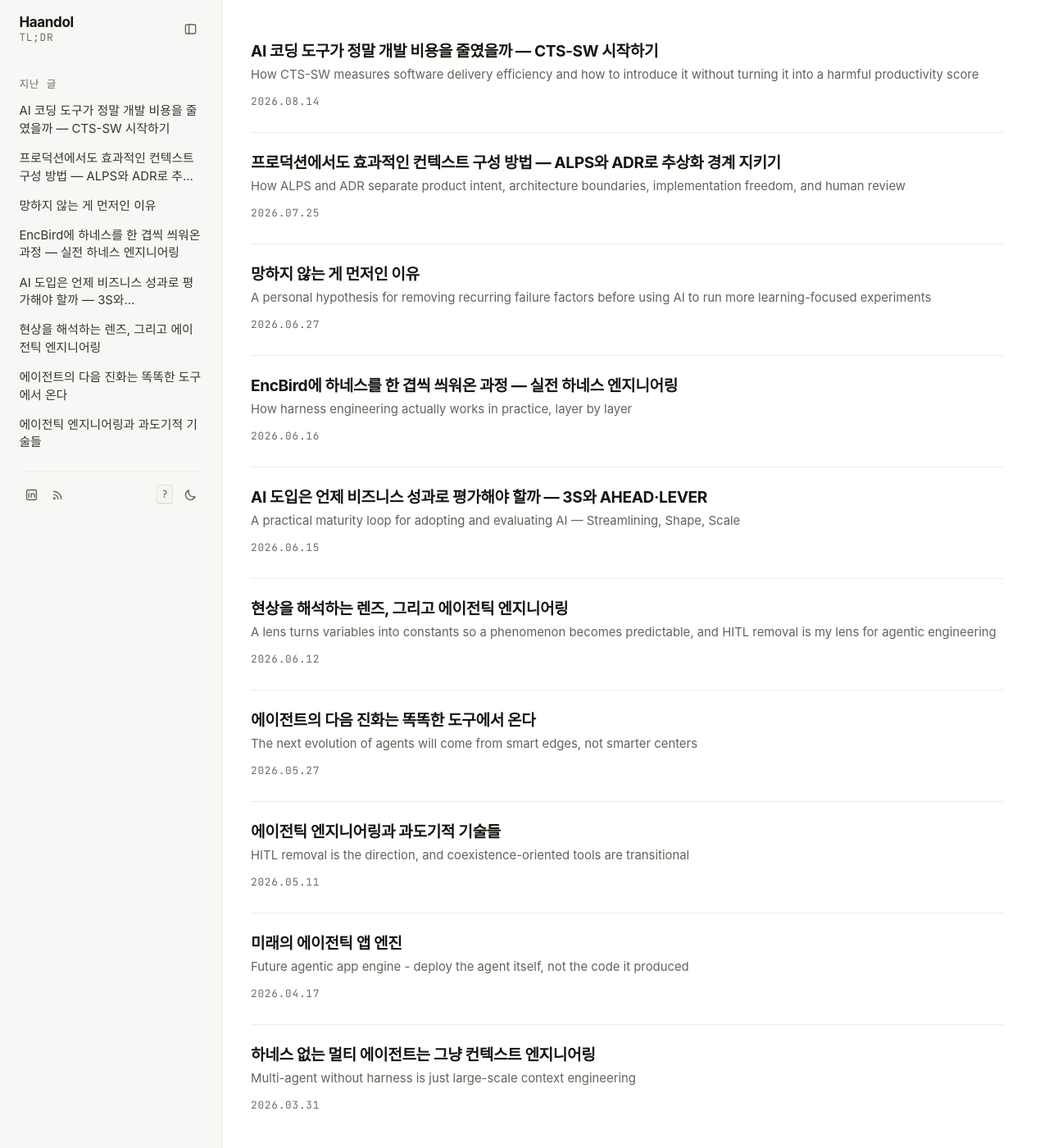
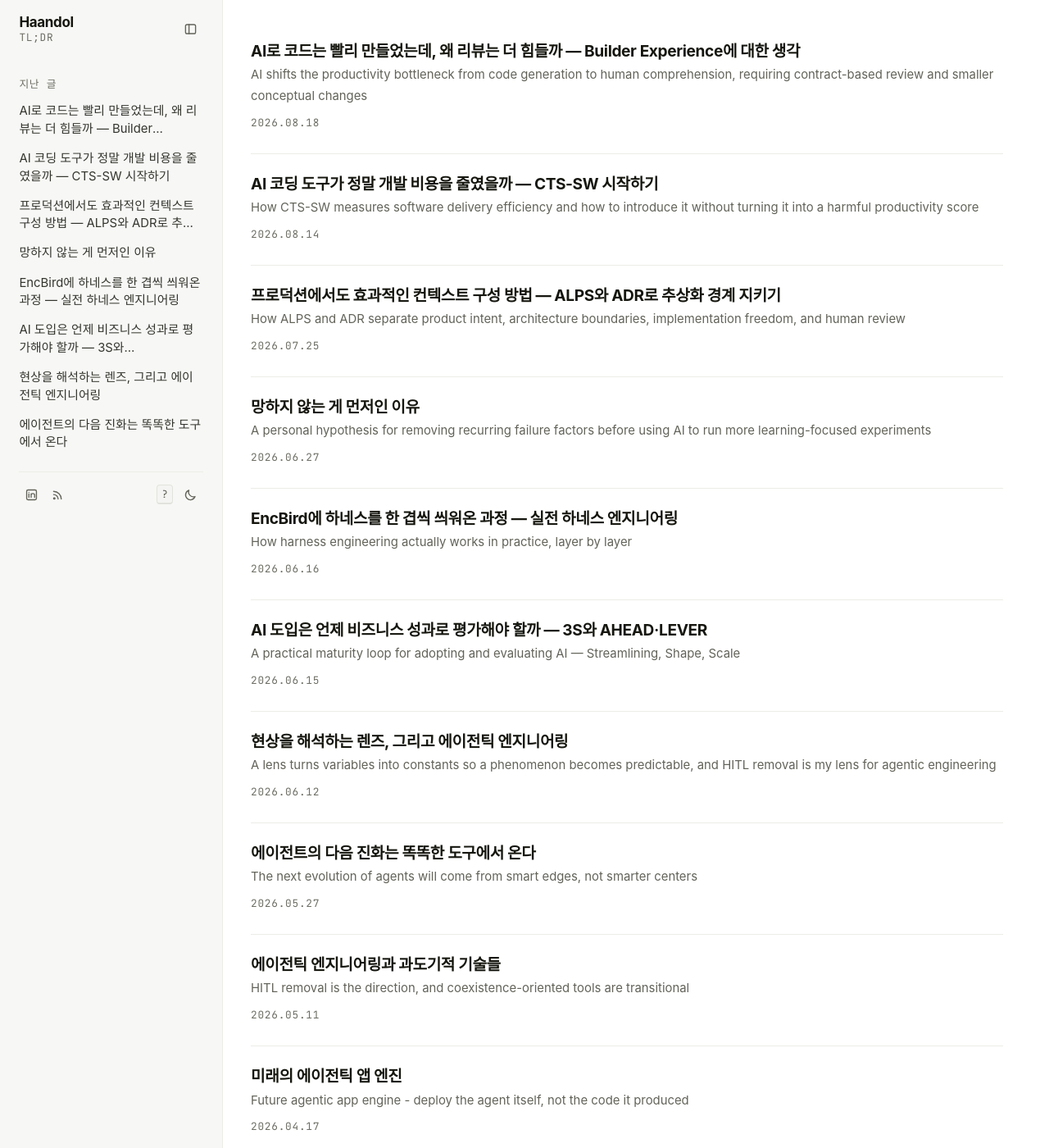
Before and after one commit to haandol/haandol.github.com, a Jekyll site: the page built from index.html, in a window 1280 px wide and 1400 px high. Shown: the whole window at 82% size. Built offline with Jekyll 4.4.1, drawn with Linux system fonts in a browser that asks for light colours; some web fonts are replaced; the list of posts is cut into pages by our own code; some of the changed lines change nothing that is shown.

Commit message:
AI 시대 Builder Experience 글 추가

````diff
--- /dev/null
+++ b/_posts/2026-08-18-ai-era-builder-experience.md
@@ -0,0 +1,245 @@
+---
+layout: post
+title: "AI로 코드는 빨리 만들었는데, 왜 리뷰는 더 힘들까 — Builder Experience에 대한 생각"
+excerpt: AI shifts the productivity bottleneck from code generation to human comprehension, requiring contract-based review and smaller conceptual changes
+author: haandol
+email: ldg55d@gmail.com
+tags: ai agent builder-experience developer-experience cognitive-load hitl code-review
+publish: true
+---
+
+## TL;DR
+
+- AI는 구현의 집중 시간을 리뷰의 인지부하로 옮긴다.
+- Builder Experience의 병목은 사람의 이해 속도다.
+- 계약 기반 리뷰가 HITL 제거에 더 유리해 보인다.
+
+## 시작하며
+
+얼마 전 Max Kanat-Alexander의 Developer Experience 글을 읽었다.[^1]
+
+좋은 Developer Experience를 만들려면 `Cycle Time`, `Focus/Flow`, `Cognitive Load`를 줄여야 한다는 내용이다. 개발자가 생각한 것을 결과로 확인하기까지의 시간을 줄이고, 집중을 깨뜨리는 일을 없애고, 작업에 필요한 지식과 판단의 수를 줄이라는 이야기다.
+
+이 글을 읽으면서 요즘 코딩 에이전트를 쓰는 경험은 어디에 넣어야 할지 생각해봤다.
+
+개인 프로젝트에서 Agent에게 작업을 맡기고 나면 구현을 기다리는 시간은 거의 문제가 되지 않는다. 하나를 실행해두고 다른 문서를 보거나 다른 작업을 시작하면 된다.
+
+문제는 작업이 끝난 다음이다.
+
+몇 개의 Agent가 만든 변경이 쌓이면 코드는 이미 완성되어 있는데 내가 리뷰하지 못해서 다음으로 넘어가지 못하는 상황이 생긴다. 코드를 만드는 시간은 크게 줄었는데, 이상하게 피로도는 줄지 않는 이유도 여기에 있는 것 같다.
+
+코드를 직접 작성하지 않더라도 자연어로 의도를 설명하고 결과를 만들 수 있게 되면서, 이런 경험은 개발자만의 이야기도 아니게 되었다.
+
+여기서는 **의도를 AI를 통해 실제 결과물로 바꾸는 사람**을 Builder라고 부르려고 한다. AI 시대의 Developer Experience를 조금 넓혀서 Builder Experience라고 생각해보는 셈이다.
+
+## 1. 길게 집중해야 하는 시간은 줄었다
+
+Paul Graham은 Maker's Schedule과 Manager's Schedule을 구분했다.[^2]
+
+Manager의 일정은 한 시간 단위로 나눌 수 있지만, 무언가를 만드는 사람은 하나의 문제를 머릿속에 올리는 데 시간이 걸리므로 반나절 정도의 덩어리 시간이 필요하다는 이야기다.
+
+전통적인 개발은 이 설명에 잘 들어맞았다.
+
+주변 코드를 읽고, 요구사항과 제약을 이해하고, 머릿속에 동작 방식을 올린다. 그 상태를 유지하면서 코드를 작성하고 테스트한다.
+
+중간에 회의가 하나 들어오면 단순히 한 시간을 잃는 것이 아니었다. 아직 코드로 다 옮기지 못한 머릿속의 상태도 함께 잃고, 자리로 돌아와서 다시 코드를 읽어야 했다.
+
+Agent를 사용하면 이 과정이 나뉜다.
+
+사람이 의도와 제약을 전달한 뒤에는 Agent가 코드를 탐색하고 구현하고 테스트한다. 그동안 사람은 다른 일을 할 수 있고, 잠깐 자리를 비운다고 해서 Agent가 읽어둔 파일과 작업 상태까지 사라지지는 않는다.
+
+그래서 적어도 **구현하는 시간**은 예전보다 컨텍스트 스위칭에 관대해졌다.
+
+Maker에게 Manager처럼 한 시간 단위로 일할 수 있는 여지가 조금 생긴 셈이다. 물론 요구사항을 정하거나 결과를 판단하는 일에는 여전히 긴 집중이 필요하지만, 구현 내내 같은 코드를 머릿속에 붙들고 있을 필요는 줄었다.
+
+처음에는 이 변화가 그냥 좋은 일이라고 생각했다.
+
+그런데 Agent를 여러 개 돌리기 시작하면 구현 중에 사라진 인지부하가 없어진 것이 아니라, 결과를 확인하는 시점으로 몰렸다는 것을 알게 된다.
+
+## 2. 이해는 구현 과정에서 조금씩 쌓이던 일이었다
+
+예전에는 코드를 작성하는 시간이 길었다.
+
+그 시간 동안 작성할 코드와 주변 코드를 계속 읽었다. 구현하면서 선택지를 하나씩 결정했고, 테스트가 실패하면 머릿속의 동작 방식도 같이 고쳤다.
+
+코드를 다 작성했을 때는 왜 이런 구조를 선택했고 어디가 위험한지를 대략 알고 있었다. 코드 이해가 별도의 작업이라기보다 구현 과정에서 조금씩 쌓이는 부산물에 가까웠다.
+
+AI 개발에서는 완성된 결과를 먼저 받는다.
+
+사람은 이미 만들어진 코드 앞에서 Agent가 무엇을 읽었고, 어떤 가정을 했고, 왜 이런 구현을 골랐는지를 거꾸로 따라간다. Agent가 몇십 분 동안 만든 변경을 사람이 비슷한 시간 안에 이해할 수 있으리라는 보장도 없다.
+
+PR이 클수록 힘들다는 익숙한 문제와도 조금 다르다.
+
+예전의 큰 PR은 적어도 작성자 한 명은 내용을 알고 있었다. 지금은 작성자 역할을 한 Agent와 최종 책임을 질 사람 사이에 이해의 차이가 처음부터 생긴다.
+
+Agent를 여러 개 병렬로 실행해도 이 차이는 줄어들지 않는다. 오히려 읽지 않은 변경만 더 빠르게 쌓인다.
+
+그래서 현재의 HITL은 품질을 지키는 장치이면서 동시에 처리량을 제한하는 부분이 된다.[^3] 사람이 모든 코드를 이해해야 다음 단계로 넘어갈 수 있다면, 전체 개발 속도는 결국 사람이 코드를 읽을 수 있는 속도에 맞춰진다.
+
+개인적으로 Builder Experience에서 가장 먼저 줄여야 할 것도 이 부분이라고 생각한다.
+
+코드를 더 빨리 생성하는 방법은 이미 많다. 이제는 Agent가 만든 결과를 사람이 어느 정도까지 이해해야 하고, 무엇을 보고 신뢰할 것인지를 다시 정해야 한다.
+
+## 3. 인지부하를 줄이는 두 가지 방법
+
+현재는 크게 두 가지 방법이 가능해 보인다.
+
+하나는 모든 구현 내용을 이해하려는 시도를 포기하고 계약과 검증 결과를 보는 방법이다. 다른 하나는 사람이 코드를 계속 이해할 수 있도록 생성 단위를 작게 만드는 방법이다.
+
+둘 중 하나만 써야 하는 것은 아니다. 코드의 위험도와 현재 테스트 수준에 따라 섞어서 쓸 수 있다.
+
+### 계약을 보고 리뷰하기
+
+첫 번째 방법에서는 사람이 이해할 대상을 코드에서 계약으로 옮긴다.
+
+사람이 먼저 정할 내용은 생각보다 많지 않다.
+
+- 사용자에게 보여야 하는 동작
+- 항상 지켜져야 하는 조건
+- 넘으면 안 되는 아키텍처 경계
+- Agent가 알아서 정해도 되는 부분
+- 어떤 상황에서 다시 사람에게 물어볼지
+
+여기서 처음부터 완벽한 문서를 만들려고 하면 다시 사람이 구현을 미리 하는 것과 비슷해진다.
+
+코드를 열어보기 전에는 알 수 없는 제약도 많고, 알고리즘이나 클래스 구조까지 지정하면 Agent에게 맡길 수 있는 부분도 줄어든다. 사람은 얇은 의도와 판정 기준을 주고, Agent가 저장소를 탐색하면서 발견한 사실을 다시 계약에 반영하는 편이 낫다.
+
+그중 다음 구현에서도 유지되어야 할 내용만 PRD나 ADR로 올린다. 이번 구현 안에서만 의미가 있는 자료구조나 함수 분리는 코드에 남겨두면 된다.[^4]
+
+Agent는 계약을 기준으로 구현하고 테스트한 뒤, 요구사항별로 무엇을 만족했고 무엇으로 검증했는지를 정리한다.
+
+예를 들어 결제 코드 전체를 읽기 전에 아래 정도를 먼저 확인하는 식이다.
+
+```text
+요구사항
+같은 payment_id는 두 번 결제되지 않는다.
+
+검증
+- duplicate_webhook_does_not_charge_twice: PASS
+- retry_after_timeout_returns_previous_result: PASS
+
+Agent가 정한 내용
+- 기존 Redis cluster에 idempotency key 저장
+- 현재 ADR에서 허용하는 범위 안의 결정
+```
+
+구현 세부를 전혀 보지 않겠다는 뜻은 아니다.
+
+먼저 요구사항과 테스트를 보고, Agent가 계약에 없던 중요한 결정을 내렸는지 확인한다. 증거가 부족하거나 위험도가 높은 부분만 실제 코드로 내려가면 된다.
+
+테스트가 틀렸거나 계약에서 요구사항을 빼먹었다면 여전히 문제가 생긴다. 그래도 검토 범위를 코드 전체에서 요구사항, 테스트, 예외로 줄일 수 있다는 점은 꽤 크다.
+
+### 사람이 이해할 크기로 나누기
+
+계약과 테스트만으로 승인하기 어려운 코드도 있다.
+
+보안, 결제, 데이터 마이그레이션처럼 구현 방식이 위험에 직접 연결되는 영역이 그렇다. 테스트가 부족한 오래된 코드베이스도 당분간은 사람이 코드를 읽어야 한다.
+
+이 경우에는 파일 수보다 **한 번에 새로 이해해야 하는 개념의 수**를 줄이는 것이 중요하다.
+
+예를 들어 결제 기능 전체를 하나의 PR로 만들기보다 아래처럼 나눌 수 있다.
+
+```text
+PR 1 - Payment 상태 모델 추가
+PR 2 - 외부 결제사를 Port 뒤로 격리
+PR 3 - 중복 결제 방지
+PR 4 - Webhook으로 최종 상태 확정
+```
+
+각 PR에서 왜 필요한 변경인지, 새로 생긴 개념이 무엇인지, 반드시 지켜야 할 조건과 확인할 테스트가 무엇인지만 분명하면 된다.
+
+다만 작은 PR을 하나씩 merge한 뒤 다음 작업을 시작하면 Agent의 빠른 생성 속도를 활용하기 어렵다.
+
+Stacked PR은 앞의 PR이 merge되기 전에 그 위에서 다음 작업을 이어갈 수 있어서 이 문제를 어느 정도 줄여준다.[^5] Agent는 계속 작업하고, 사람은 각 PR에서 새로 추가된 내용만 순서대로 읽을 수 있다.
+
+이 방식은 현재 꽤 유용해 보인다.
+
+다만 큰 리뷰 한 번을 작은 리뷰 여러 번으로 나눈 것이므로, 모든 단계에 사람이 들어가야 하는 점은 그대로다. 사람이 코드를 이해해야 하는 상황을 견딜 만하게 만들어주지만 HITL을 없애는 방법은 아니다.
+
+## 4. 코드리뷰 문화도 바뀌어야 한다
+
+지금까지의 코드리뷰는 작성자가 구현을 이해하고 있다는 전제에서 시작했다.
+
+리뷰어는 작성자의 설명을 읽고, 이상한 부분을 질문하고, 놓친 위험을 찾았다. 작성자는 왜 이렇게 만들었는지 답할 수 있었다.
+
+Agent가 대부분의 코드를 만들면 사람은 더 이상 같은 의미의 작성자가 아니다.
+
+그런데도 기존 방식대로 모든 줄을 설명할 수 있어야 한다고 요구하면, Agent가 줄여준 구현 시간을 사람이 리뷰 단계에서 다시 지불하게 된다.
+
+그래서 사람의 역할을 구현 설명보다 의도와 경계를 정하는 쪽으로 옮길 필요가 있다고 생각한다.
+
+Agent는 구현만 하는 것이 아니라 테스트와 아키텍처 검사를 실행하고, 스스로 정한 내용과 남은 위험을 정리해야 한다. 사람은 그 자료에서 계약 밖의 결정과 증명하지 못한 부분을 먼저 찾는다.
+
+같은 판단이 반복되면 다음부터는 사람이 하지 않게 만드는 것도 중요하다.
+
+리뷰할 때마다 같은 import 방향을 지적한다면 아키텍처 테스트로 옮기고, 같은 요구사항을 확인한다면 테스트 케이스로 만든다. 같은 실수를 여러 번 고치는 대신 다음 Agent가 처음부터 피하도록 하네스를 고치는 방식이다.[^6]
+
+이렇게 보면 인지부하를 줄이는 일과 HITL을 줄이는 일은 거의 같은 문제가 된다.
+
+사람이 판단해야 하는 범위를 줄이고, 반복되는 판단을 계약과 가드레일로 옮길수록 둘 다 함께 줄어든다.
+
+## 5. 지금은 계약 기반 리뷰 쪽이 더 유효해 보인다
+
+아직 어떤 방식이 정답인지는 잘 모르겠다.
+
+당장은 두 가지가 모두 필요하다.
+
+계약과 테스트로 충분히 확인할 수 있는 부분은 구현 전체를 읽지 않고 넘어가고, 사람이 이해해야 하는 부분은 작은 PR로 나누는 방식이 현실적이다.
+
+그래도 HITL을 계속 줄이는 방향을 기준으로 보면 계약 기반 리뷰 쪽이 더 오래 유효할 것 같다.
+
+Stacked PR은 리뷰어가 이해할 양을 줄여주지만 피드백 루프마다 사람이 들어간다. Agent의 생성 속도가 더 빨라지면 리뷰 대기열도 함께 늘어난다.
+
+반면 계약은 처음에 만들어두고 끝나는 문서가 아니다.
+
+개발하면서 발견한 요구사항과 경계를 계속 반영할 수 있고, 구현이 바뀌어도 같은 계약을 다시 사용할 수 있다. 계약을 검증하는 테스트와 가드레일이 늘어날수록 사람에게 물어볼 내용도 줄어든다.
+
+{% raw %}
+```mermaid
+flowchart LR
+    H["사람<br/>의도와 경계"] --> C["계약<br/>PRD · ADR · Test"]
+    C --> A["Agent<br/>탐색 · 구현 · 검증"]
+    A --> E{"계약으로<br/>확인 가능한가?"}
+    E -->|Yes| D["완료"]
+    E -->|No| X["사람에게 질문"]
+    X --> C
+```
+{% endraw %}
+
+내가 원하는 형태는 사람이 코드 생성 과정을 계속 관리하는 것이 아니다.
+
+사람은 무엇이 참이어야 하는지 정하고, Agent가 그것을 확인하지 못했거나 기존 계약 밖의 결정을 발견했을 때만 개입한다.
+
+직접 읽은 코드만 신뢰할 수 있다는 전제를 계속 유지하면 AI가 빨라질수록 사람이 병목이 된다. 그렇다고 테스트만 통과하면 된다고 생각하는 것도 위험하다.
+
+결국 코드 대신 믿을 수 있는 계약과 검증 방법을 얼마나 잘 쌓을 수 있는지가 중요할 것 같다.
+
+## 마치며
+
+AI는 코드를 만드는 동안 필요한 집중 시간을 크게 줄였다.
+
+Agent에게 작업을 맡긴 뒤 다른 일을 할 수 있고, 여러 작업을 동시에 진행할 수도 있다. 적어도 구현 과정은 이전보다 컨텍스트 스위칭에 관대해졌다.
+
+대신 사람이 구현하면서 자연스럽게 얻던 코드 이해가 사라졌다.
+
+Agent가 만든 결과를 짧은 시간에 다시 이해하려고 하면 인지부하가 한꺼번에 몰린다. Agent를 많이 사용할수록 코드 생성보다 리뷰가 더 힘들어지는 이유라고 생각한다.
+
+현재는 계약 기반 리뷰와 Stacked PR을 함께 쓰는 것이 무난해 보인다.
+
+장기적으로는 사람이 코드를 더 빨리 읽는 방법보다, Agent가 계약을 기준으로 스스로 구현하고 검증해서 사람이 읽지 않아도 되는 범위를 넓히는 방법이 더 중요해질 것 같다.
+
+AI의 빠른 피드백 루프를 제대로 활용하는 개발 방법론이 빨리 정리되면 좋겠다.
+
+---
+
+[^1]: Max Kanat-Alexander, [What Makes a Great Developer Experience?](https://www.codesimplicity.com/post/what-makes-a-great-developer-experience/) (2025).
+
+[^2]: Paul Graham, [Maker's Schedule, Manager's Schedule](https://www.paulgraham.com/makersschedule.html) (2009).
+
+[^3]: [현상을 해석하는 렌즈, 그리고 에이전틱 엔지니어링](/2026/06/12/lens-for-agentic-engineering.html) — 에이전틱 엔지니어링을 human in the loop의 제거라는 렌즈로 보는 이유.
+
+[^4]: [프로덕션에서도 효과적인 컨텍스트 구성 방법](/2026/07/25/alps-adr-abstraction-boundaries.html) — PRD와 ADR을 코드 생성의 계약이자 리뷰 기준으로 사용하는 구체적인 방법.
+
+[^5]: GitHub Docs, [About stacked pull requests](https://docs.github.com/en/pull-requests/collaborating-with-pull-requests/working-with-pull-requests/about-stacked-pull-requests) — 작은 의존 PR을 Stack으로 연결하고 각 PR의 변경을 독립적으로 리뷰하는 방식.
+
+[^6]: [EncBird에 하네스를 한 겹씩 씌워온 과정](/2026/06/16/harness-engineering-in-practice.html) — 반복적인 사람의 판단을 규칙, 도구, 가드레일로 옮기는 과정.
````
Also changed, not shown: .agents/skills/haandol-blog-writing/SKILL.md.
